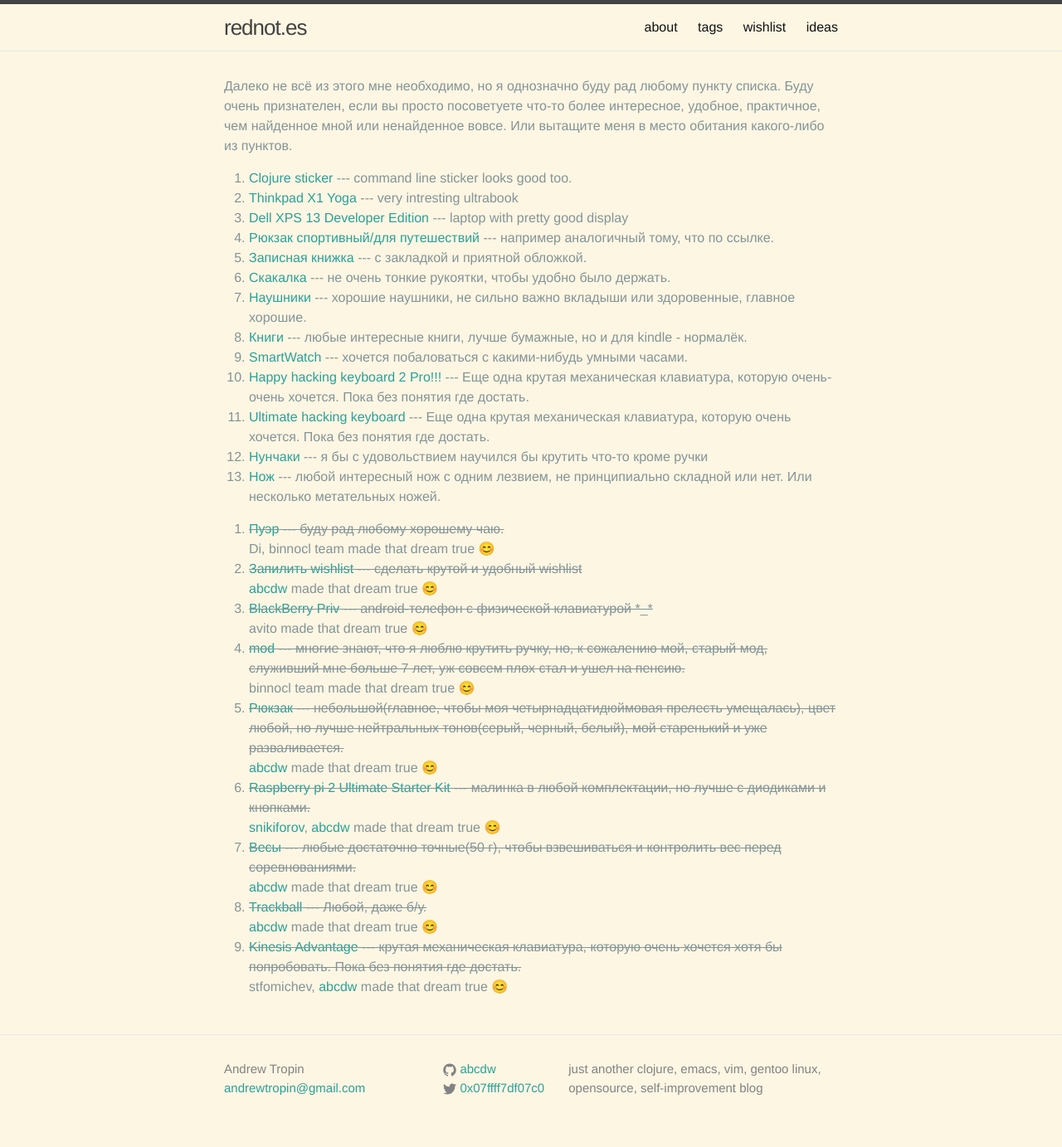
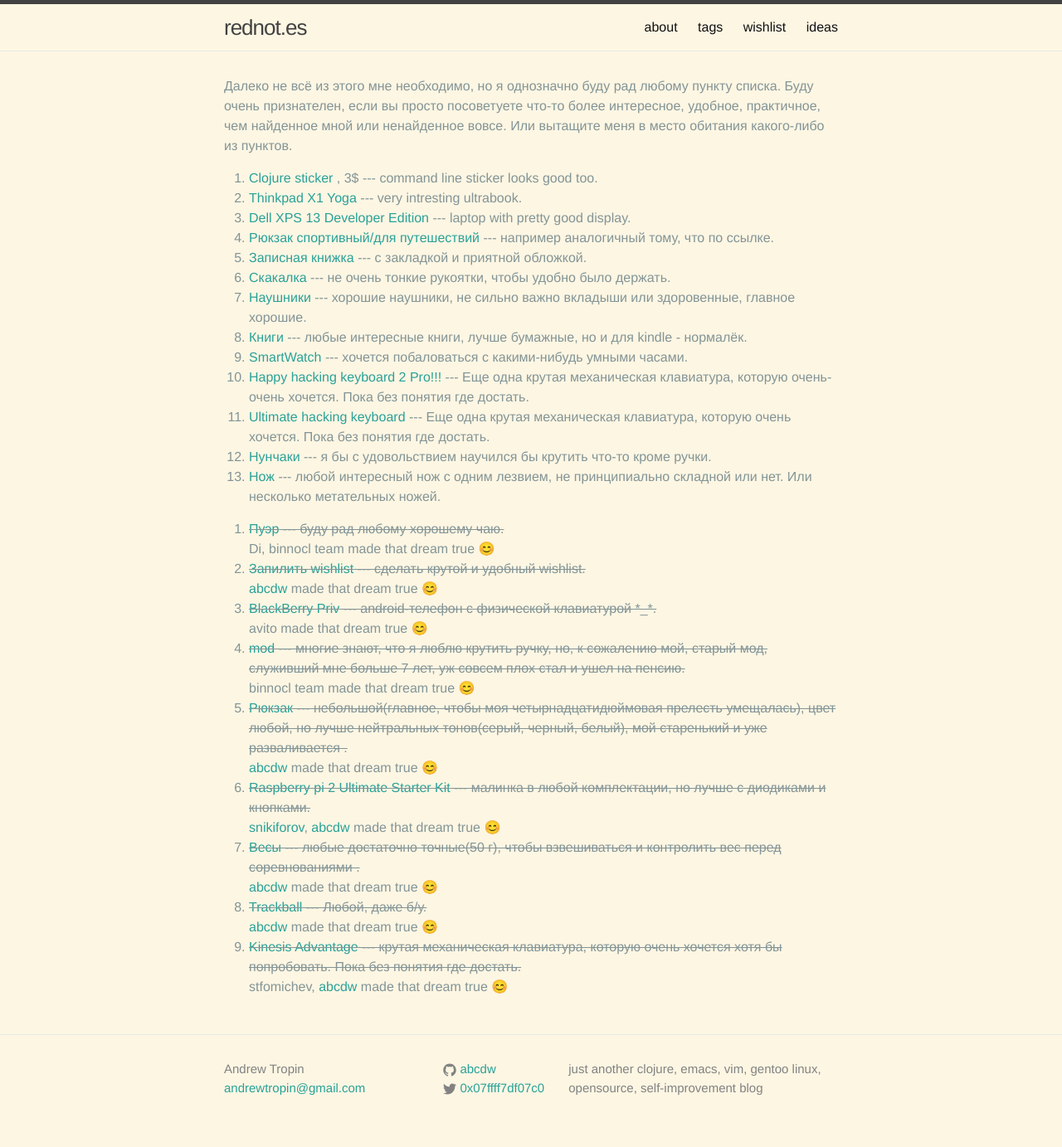
Before and after one commit to rednotes/rednotes.github.io, a Jekyll site: the page built from pages/wishlist.html, in a window 1280 px wide. Shown: the whole page at 83% size. Built offline with Jekyll 4.4.1, drawn with Linux system fonts in a browser that asks for light colours; nearby versions of some CDN libraries; emoji names are drawn with the system emoji font; comment, search, counter and statistics services are not loaded.

Commit message:
Add price to wishlist and remove trailing dot

```diff
--- a/_data/wishlist.yml
+++ b/_data/wishlist.yml
@@ -1,6 +1,7 @@
 - name: Clojure sticker
-  description: command line sticker looks good too.
+  description: command line sticker looks good too
   url: http://www.redbubble.com/shop/clojure+stickers
+  price: 3$
 
 - name: Thinkpad X1 Yoga
   description: very intresting ultrabook
@@ -11,34 +12,34 @@
   url: http://www.dell.com/us/business/p/xps-13-9350-laptop-ubuntu/pd
 
 - name: Рюкзак спортивный/для путешествий
-  description: например аналогичный тому, что по ссылке.
+  description: например аналогичный тому, что по ссылке
   url: http://www.youtube.com/watch?v=VPuouNDNP0c
 
 - name: Записная книжка
-  description: с закладкой и приятной обложкой.
+  description: с закладкой и приятной обложкой
   url: https://indinotes.com/product/leuchtturm1917-medium-notebook-taupe
 
 - name: Скакалка
-  description: не очень тонкие рукоятки, чтобы удобно было держать.
+  description: не очень тонкие рукоятки, чтобы удобно было держать
 
 - name: Наушники
-  description: хорошие наушники, не сильно важно вкладыши или здоровенные, главное хорошие.
+  description: хорошие наушники, не сильно важно вкладыши или здоровенные, главное хорошие
   url: http://www.icover.ru/catalog/product/sennheiser_hd_558_nakladnye_naushniki_black/?_openstat=bWFya2V0LnlhbmRleC5ydTtTZW5uaGVpc2VyIEhEIDU1OCAtINC90LDQutC70LDQtNC90YvQtSDQvdCw0YPRiNC90LjQutC4IChCbGFjayk7VXk3YUc3b1QzTFZVbmtoTWlvcmdRZzs&r1=yandexm&utm_campaign=ymarket&utm_content=87551&utm_medium=cpc&utm_source=ymarket&utm_term=87551&ymclid=64981396381332348400002
 
 - name: Книги
-  description: любые интересные книги, лучше бумажные, но и для kindle - нормалёк.
+  description: любые интересные книги, лучше бумажные, но и для kindle - нормалёк
   url: http://www.amazon.com/books-used-books-textbooks/b/ref=topnav_storetab_b?ie=UTF8&node=283155
 
 - name: SmartWatch
-  description: хочется побаловаться с какими-нибудь умными часами.
+  description: хочется побаловаться с какими-нибудь умными часами
   url: http://www.android.com/wear/
 
 - name: Happy hacking keyboard 2 Pro!!!
-  description: Еще одна крутая механическая клавиатура, которую очень-очень хочется. Пока без понятия где достать.
+  description: Еще одна крутая механическая клавиатура, которую очень-очень хочется. Пока без понятия где достать
   url: https://elitekeyboards.com/products.php?sub=pfu_keyboards,hhkbpro2&pid=pdkb400bn
 
 - name: Ultimate hacking keyboard
-  description: Еще одна крутая механическая клавиатура, которую очень хочется. Пока без понятия где достать.
+  description: Еще одна крутая механическая клавиатура, которую очень хочется. Пока без понятия где достать
   url: https://www.crowdsupply.com/ugl/ultimate-hacking-keyboard
 
 - name: Нунчаки
@@ -46,11 +47,11 @@
   url: http://ru.aliexpress.com/premium/nunchuck%25252dmartial%25252darts.html?ltype=wholesale&d=y&origin=n&isViewCP=y&SearchText=nunchuck-martial-arts&src=google&albch=search&acnt=479-062-3723&isdl=y&aff_short_key=UneMJZVf&albcp=273906556&albag=7991704636&slnk=&trgt=dsa-55226941396&plac=&crea=64152647716&netw=g&device=c&mtctp=b&memo1=1t1&gclid=Cj0KEQjw1cS6BRDvhtKL89em1oIBEiQAtZO5xxgd0MkEHC-UhzE3e_prQqwCBD4EWQjrj1gXANnwUwMaAslj8P8HAQ
 
 - name: Нож
-  description: любой интересный нож с одним лезвием, не принципиально складной или нет. Или несколько метательных ножей.
+  description: любой интересный нож с одним лезвием, не принципиально складной или нет. Или несколько метательных ножей
   url: http://army-news.ru/2014/11/xolodnoe-oruzhie-anatomiya-skladnogo-nozha/
 
 - name: Пуэр
-  description: буду рад любому хорошему чаю.
+  description: буду рад любому хорошему чаю
   url: https://ru.wikipedia.org/wiki/%D0%9F%D1%83%D1%8D%D1%80
   performer: Di, binnocl team
 
@@ -64,7 +65,7 @@
   performer: avito
 
 - name: mod
-  description: многие знают, что я люблю крутить ручку, но, к сожалению мой, старый мод, служивший мне больше 7 лет, уж совсем плох стал и ушел на пенсию.
+  description: многие знают, что я люблю крутить ручку, но, к сожалению мой, старый мод, служивший мне больше 7 лет, уж совсем плох стал и ушел на пенсию
   url: http://www.ebay.com/itm/21CM-Non-Slip-Coated-Professional-Spin-Spinning-Pen-for-Champion-Competition-V15-/201283855022
   performer: binnocl team
 
@@ -72,28 +73,28 @@
   description: >
     небольшой(главное, чтобы моя четырнадцатидюймовая прелесть
     умещалась), цвет любой, но лучше нейтральных тонов(серый, черный, белый),
-    мой старенький и уже разваливается.
+    мой старенький и уже разваливается
   image: None
   performer: <a href="https://vk.com/abcdw">abcdw</a>
 
 - name: Raspberry pi 2 Ultimate Starter Kit
-  description: малинка в любой комплектации, но лучше с диодиками и кнопками.
+  description: малинка в любой комплектации, но лучше с диодиками и кнопками
   url: http://www.amazon.com/gp/product/B00G1PNG54?redirect=true&ref_=s9_simh_gw_p147_d0_i1
   performer: <a href="https://vk.com/stepan_niki">snikiforov</a>, <a href="https://vk.com/abcdw">abcdw</a>
 
 - name: Весы
   description: >
     любые достаточно точные(50 г), чтобы взвешиваться и контролить вес перед
-    соревнованиями.
+    соревнованиями
   url: http://m.geektimes.ru/post/248288/
   performer: <a href="https://vk.com/abcdw">abcdw</a>
 
 - name: Trackball
-  description: Любой, даже б/у.
+  description: Любой, даже б/у
   url: http://www.amazon.com/b?node=172499
   performer: <a href="https://vk.com/abcdw">abcdw</a>
 
 - name: Kinesis Advantage
-  description: крутая механическая клавиатура, которую очень хочется хотя бы попробовать. Пока без понятия где достать.
+  description: крутая механическая клавиатура, которую очень хочется хотя бы попробовать. Пока без понятия где достать
   url: https://www.kinesis-ergo.com/shop/advantage-for-pc-mac/
   performer: stfomichev, <a href="https://vk.com/abcdw">abcdw</a>
--- a/pages/wishlist.html
+++ b/pages/wishlist.html
@@ -14,7 +14,11 @@
   {% for wish in site.data.wishlist %}
     {% unless wish.performer %}
     <li>
-      <a target="_blank" href="{{ wish.url }}">{{ wish.name }}</a> --- {{ wish.description | safe}}
+        <a target="_blank" href="{{ wish.url }}">{{ wish.name }} </a>
+            {% if wish.price %}
+            , {{ wish.price }}
+            {% endif %}
+        --- {{ wish.description | safe}}.
       <!-- <img src="{{ wish.image }}"> -->
     </li>
     {% endunless %}
@@ -26,7 +30,7 @@
     {% if wish.performer %}
     <li>
       <strike>
-        <a target="_blank" href="{{ wish.url }}">{{ wish.name }}</a> --- {{ wish.description }}
+        <a target="_blank" href="{{ wish.url }}">{{ wish.name }}</a> --- {{ wish.description }}.
       </strike>
       <br>
       {{ wish.performer }} made that dream true :blush:
```
